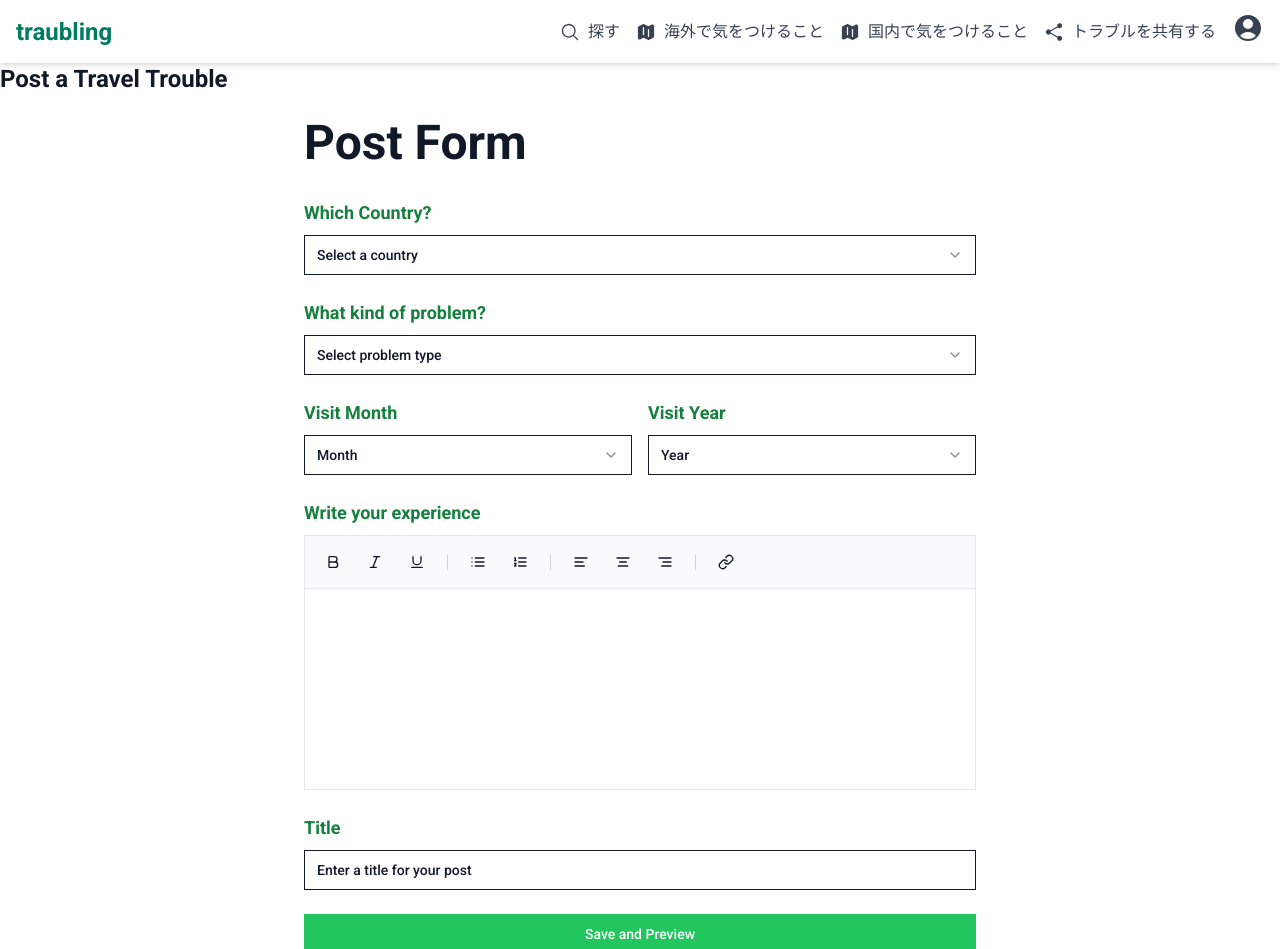
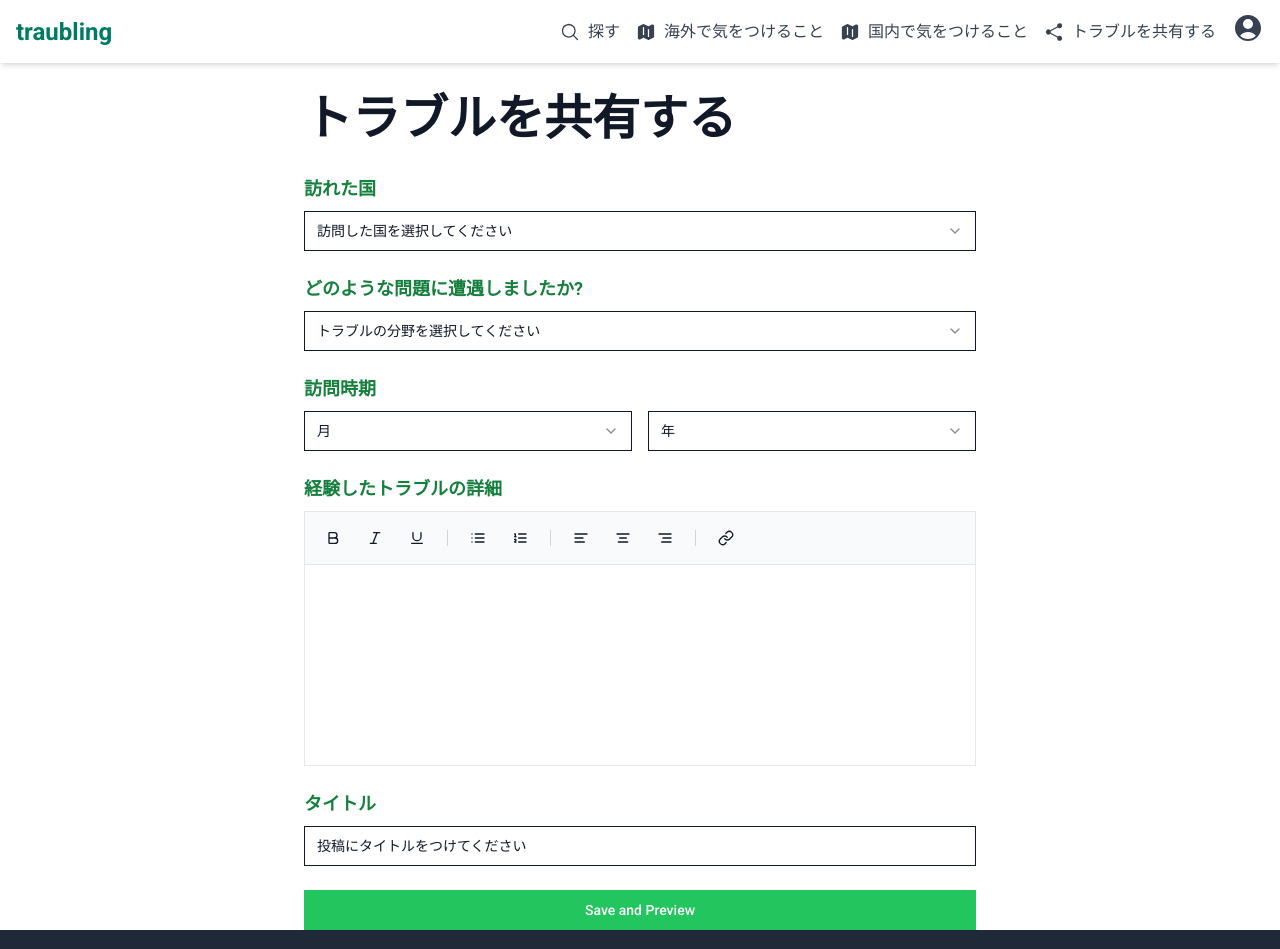
Before and after one commit to kaicyou2532/web_traubling, a Next.js app: page /post in a window 1280 px wide. Shown: the top 949 px of the page. Built offline with nearby package versions, Linux system fonts and the light colour scheme.

Commit message:
japanese title

```diff
--- a/app/components/PostForm.tsx
+++ b/app/components/PostForm.tsx
@@ -85,15 +85,16 @@ function PostForm({ onSubmit, initialData = {} }: PostFormProps) {
       }}
       className="max-w-2xl mx-auto space-y-8"
     >
-      <h1 className="font-bold text-4xl md:text-5xl">Post Form</h1>
+      <div className="space-y-6"></div>
+      <h1 className="font-bold text-4xl md:text-5xl">トラブルを共有する</h1>
 
       <div className="space-y-6">
         {/* 国選択 */}
         <div className="space-y-2">
-          <Label className="text-lg font-semibold text-green-700">Which Country?</Label>
+          <Label className="text-lg font-semibold text-green-700">訪れた国</Label>
           <Select value={formData.country} onValueChange={(value) => setFormData({ ...formData, country: value })}>
             <SelectTrigger>
-              <SelectValue placeholder="Select a country" />
+              <SelectValue placeholder="訪問した国を選択してください" />
             </SelectTrigger>
             <SelectContent className="bg-white">
               <div className="sticky top-0 p-2 bg-white">
@@ -125,10 +126,10 @@ function PostForm({ onSubmit, initialData = {} }: PostFormProps) {
 
         {/* 問題タイプ */}
         <div className="space-y-2">
-          <Label className="text-lg font-semibold text-green-700">What kind of problem?</Label>
+          <Label className="text-lg font-semibold text-green-700">どのような問題に遭遇しましたか?</Label>
           <Select value={formData.problemType} onValueChange={(value) => setFormData({ ...formData, problemType: value })}>
             <SelectTrigger>
-              <SelectValue placeholder="Select problem type" />
+              <SelectValue placeholder="トラブルの分野を選択してください" />
             </SelectTrigger>
             <SelectContent className="bg-white">
               {["language", "food", "clothes", "temperature", "hotel", "internet", "hospitability", "other"].map((type) => (
@@ -152,25 +153,25 @@ function PostForm({ onSubmit, initialData = {} }: PostFormProps) {
         {/* 訪問日時 */}
         <div className="grid grid-cols-2 gap-4">
           <div className="space-y-2">
-            <Label className="text-lg font-semibold text-green-700">Visit Month</Label>
+            <Label className="text-lg font-semibold text-green-700">訪問時期</Label>
             <Select value={formData.visitMonth} onValueChange={(value) => setFormData({ ...formData, visitMonth: value })}>
               <SelectTrigger>
-                <SelectValue placeholder="Month" />
+                <SelectValue placeholder="月" />
               </SelectTrigger>
               <SelectContent className="bg-white" position="popper">
                 {Array.from({ length: 12 }, (_, i) => (
                   <SelectItem key={i + 1} value={String(i + 1)}　className="data-[highlighted]:bg-gray-200 data-[state=checked]:bg-gray-300 cursor-pointer">
-                    {new Date(0, i).toLocaleString("en-US", { month: "long" })}
+                    {new Date(0, i).toLocaleString("default", { month: "long" })}
                   </SelectItem>
                 ))}
               </SelectContent>
             </Select>
           </div>
           <div className="space-y-2">
-            <Label className="text-lg font-semibold text-green-700">Visit Year</Label>
+            <Label className="text-lg font-semibold text-green-700">　</Label>
             <Select value={formData.visitYear} onValueChange={(value) => setFormData({ ...formData, visitYear: value })}>
               <SelectTrigger>
-                <SelectValue placeholder="Year" />
+                <SelectValue placeholder="年" />
               </SelectTrigger>
               <SelectContent className="bg-white" position="popper">
                 {Array.from({ length: 20 }, (_, i) => {
@@ -188,17 +189,17 @@ function PostForm({ onSubmit, initialData = {} }: PostFormProps) {
 
         {/* 体験談 */}
         <div className="space-y-2">
-          <Label className="text-lg font-semibold text-green-700">Write your experience</Label>
+          <Label className="text-lg font-semibold text-green-700">経験したトラブルの詳細</Label>
           <Editor value={formData.experience} onChange={(value) => setFormData({ ...formData, experience: value })} />
         </div>
 
         {/* タイトル */}
         <div className="space-y-2">
-          <Label className="text-lg font-semibold text-green-700">Title</Label>
+          <Label className="text-lg font-semibold text-green-700">タイトル</Label>
           <Input
             value={formData.title}
             onChange={(e) => setFormData({ ...formData, title: e.target.value })}
-            placeholder="Enter a title for your post"
+            placeholder="投稿にタイトルをつけてください"
           />
         </div>
 
--- a/app/post/page.tsx
+++ b/app/post/page.tsx
@@ -9,7 +9,6 @@ export default function PostPage() {
 
   return (
     <div>
-      <h2 className="text-2xl font-semibold mb-6">Post a Travel Trouble</h2>
       <PostForm onSubmit={handleSubmit} />
     </div>
   );
```
